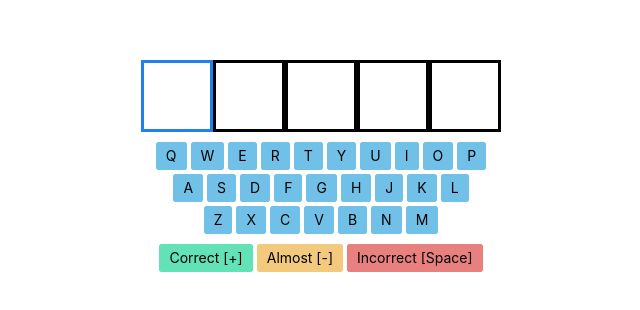
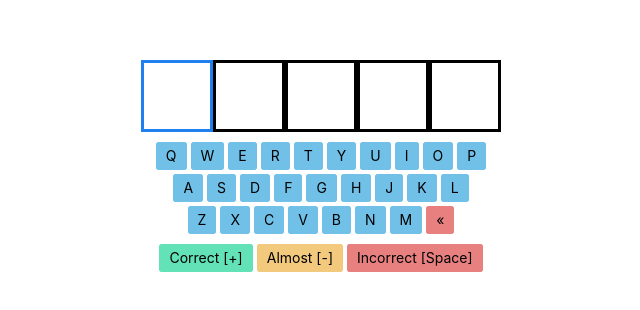
Before and after one commit to devanhurst/manual-lingo, a Vue app: page / in a window 1280 px wide. Shown: the part 466-776 px from the top of the page, without its empty margins (319-959 px from the left). Built offline with nearby package versions, Linux system fonts and the light colour scheme.

Commit message:
Add backspace

```diff
--- a/src/components/Keyboard.vue
+++ b/src/components/Keyboard.vue
@@ -37,6 +37,7 @@ const props = defineProps(["guesses"]);
       <KeyboardKey :guesses="guesses" keyCode="66" label="B" />
       <KeyboardKey :guesses="guesses" keyCode="78" label="N" />
       <KeyboardKey :guesses="guesses" keyCode="77" label="M" />
+      <KeyboardKey keyCode="8" label="«" type="error" />
     </div>
     <div class="keyboard-row controls">
       <KeyboardKey keyCode="187" label="Correct [+]" type="success" />
```
